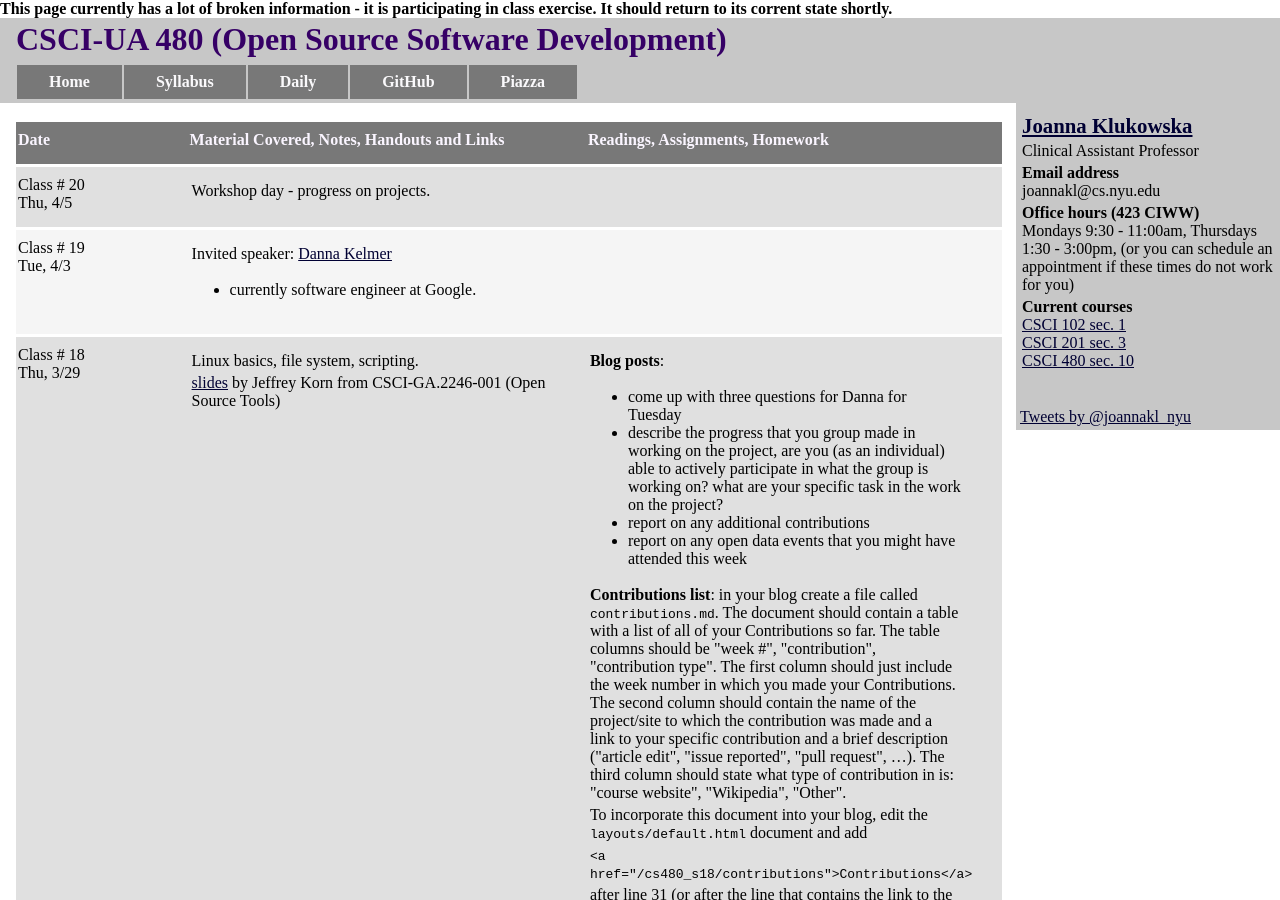
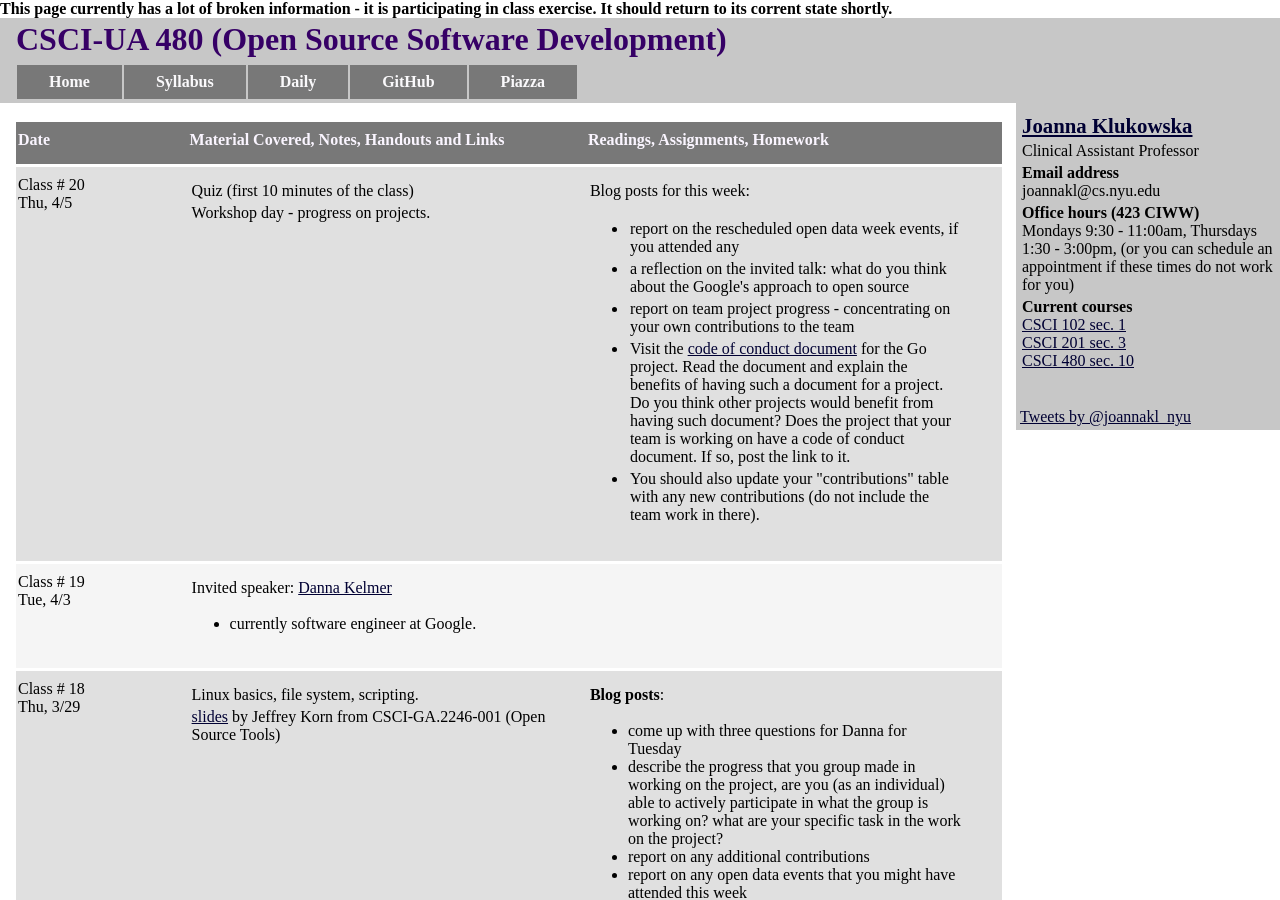
Before and after one commit to joannakl/cs480_s18, a Jekyll site: the page built from daily.html, in a window 1280 px wide and 900 px high. Built offline with Jekyll 4.4.1, drawn with Linux system fonts in a browser that asks for light colours; comment, search, counter and statistics services are not loaded.

Commit message:
class 20 updates

```diff
--- a/_includes/daily/20.markdown
+++ b/_includes/daily/20.markdown
@@ -10,6 +10,8 @@ Thu, 4/5
 <div class="column_materials">
 <p markdown="block">
 
+Quiz (first 10 minutes of the class)
+
 Workshop day - progress on projects.
 
 
@@ -19,6 +21,22 @@ Workshop day - progress on projects.
 <div class="column_assign">
 <p markdown="block">
 
+Blog posts for this week:
+
+- report on the rescheduled open data week events, if you attended any
+
+- a reflection on the invited talk: what do you think about the Google's approach to open source
+
+- report on team project progress - concentrating on your own contributions to the team
+
+- Visit the [code of conduct document](https://golang.org/conduct) for the Go project. Read the document
+and explain the benefits of having such a document for a project. Do you think other projects would benefit from
+having such document? Does the project that your team is working on have a code of conduct document. If so,
+post the link to it.
+
+- You should also update your "contributions" table with any new contributions
+(do not include the team work in there).
+
 </p>
 </div>
 
```
